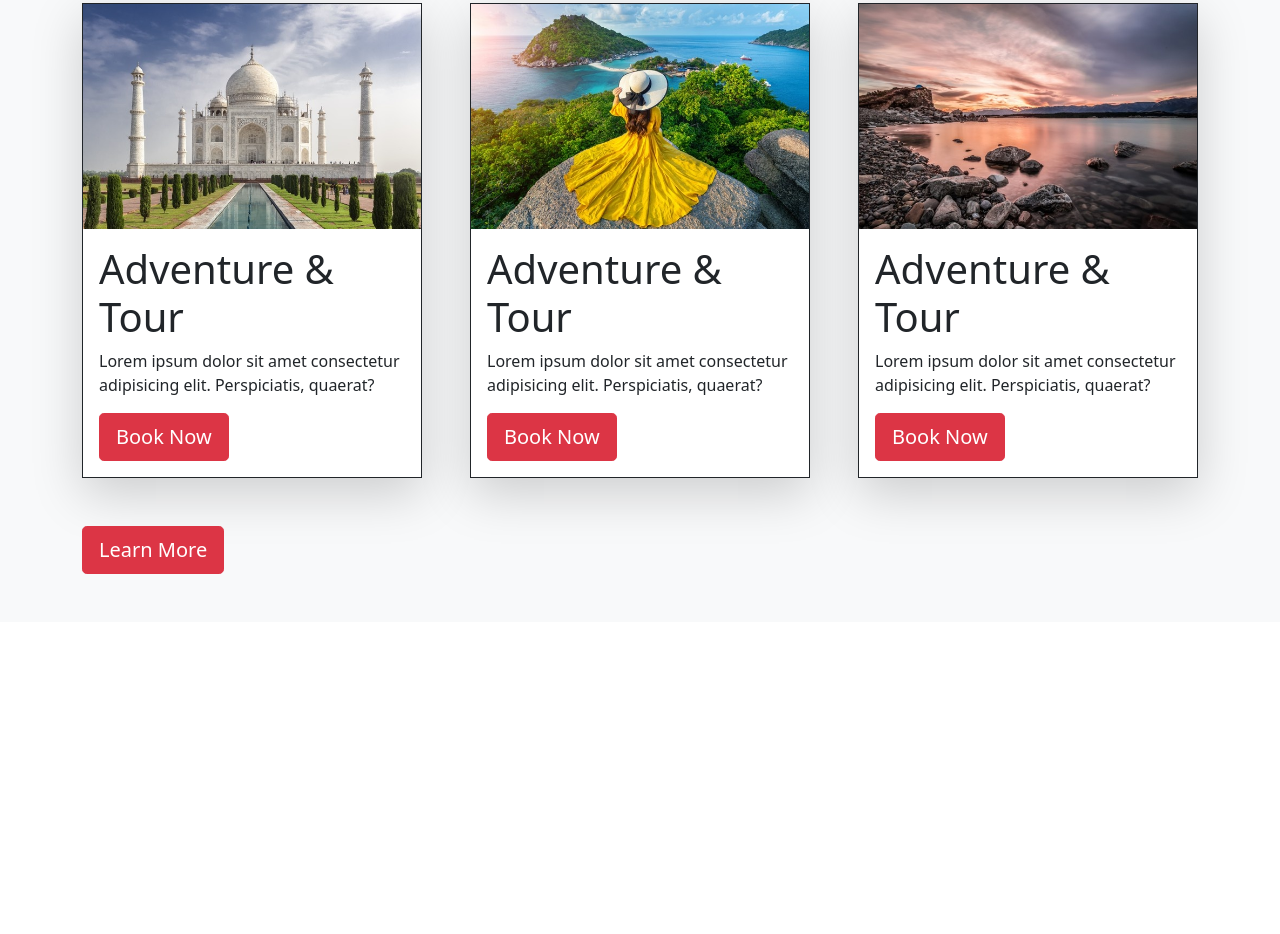
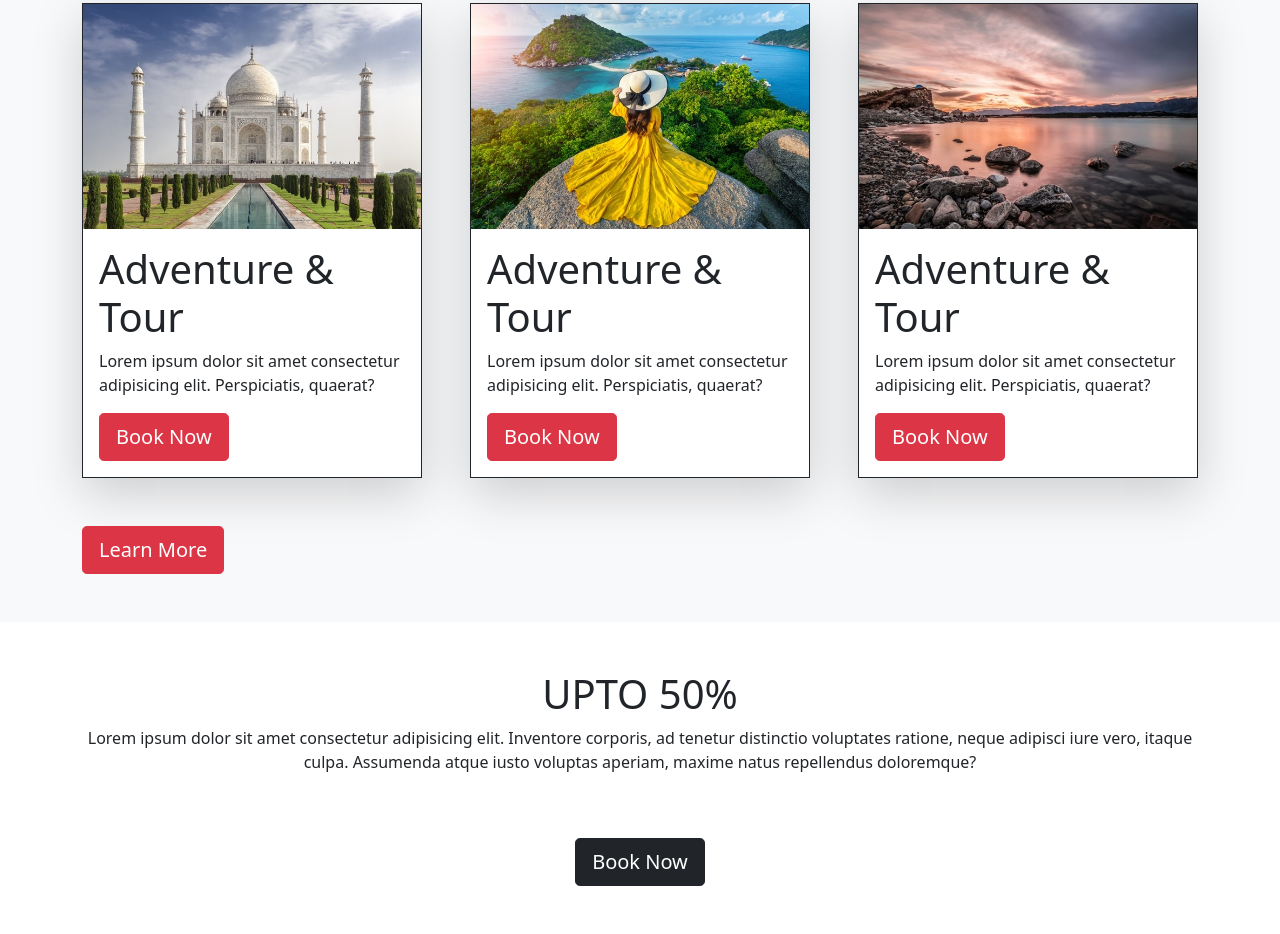
Before and after one commit to YeBenLing-ZAMAN/practicesProblem-22, a plain HTML site: page index.html in a window 1280 px wide. Shown: the part 1699-2633 px from the top of the page. Before the commit the page ends 2369 px from the top, so only its background shows below. Drawn offline with Linux system fonts and the light colour scheme.

Commit message:
discount section added

```diff
--- a/index.html
+++ b/index.html
@@ -231,6 +231,17 @@
     </main>
 
 
+    <!-- dicount section is added -->
+
+    <main class="container-fluid">
+        <div class="container text-center">
+            <h1>UPTO 50%</h1>
+            <p>Lorem ipsum dolor sit amet consectetur adipisicing elit. Inventore corporis, ad tenetur distinctio voluptates ratione, neque adipisci iure vero, itaque culpa. Assumenda atque iusto voluptas aperiam, maxime natus repellendus doloremque?</p>
+            <div class="btn btn-dark btn-lg my-5 text-center">Book Now </div>
+        </div>
+
+    </main>
+
 
 
     <!-- bootstrap js file and fontawasome  link  -->
```
